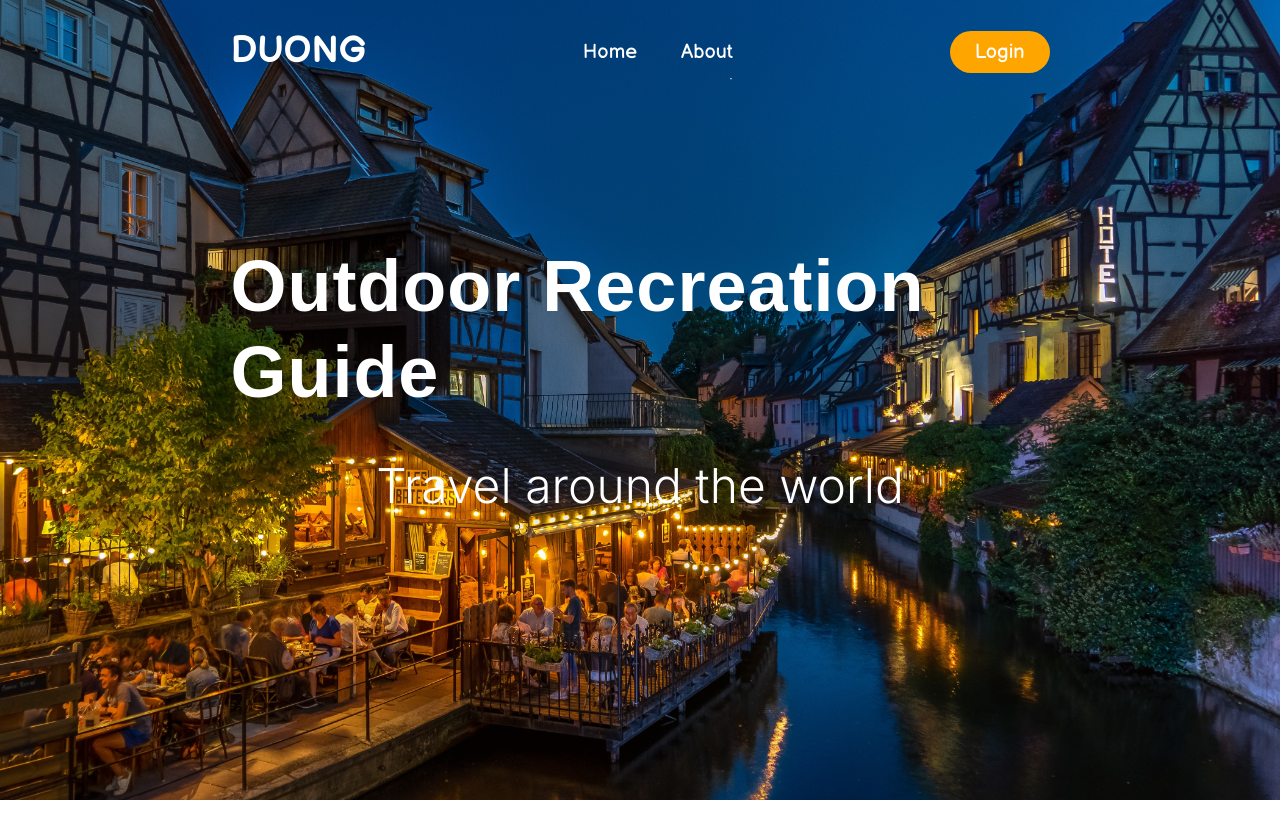
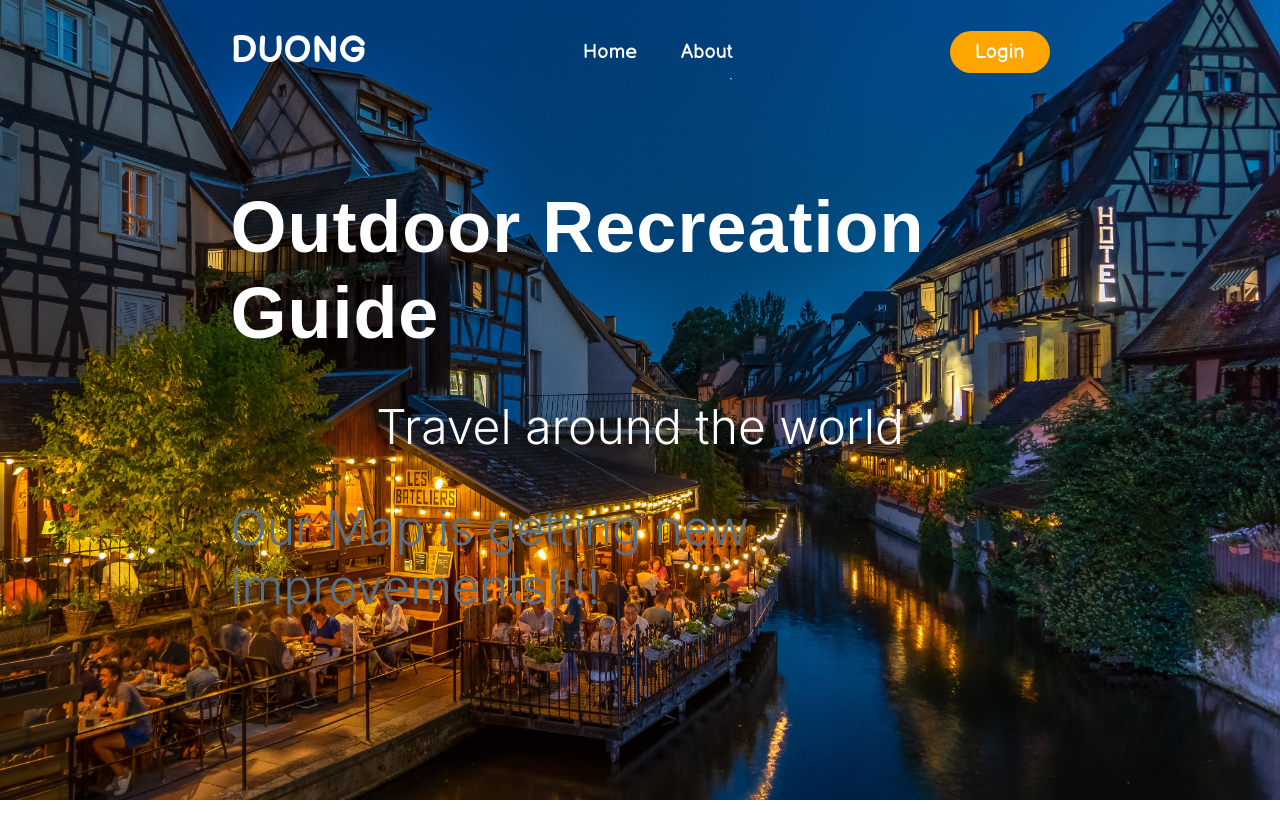
Before and after one commit to banhgiokepcha/flask-betaa-, a Flask app: page / in a window 1280 px wide. Shown: the top 813 px of the page. Run offline with Flask 3, Linux system fonts and the light colour scheme; some libraries are stand-ins or nearby versions; some web fonts are replaced.

Commit message:
test changes

```diff
--- a/webapp/templates/base.html
+++ b/webapp/templates/base.html
@@ -23,6 +23,7 @@
         <div class="home-text">
             <h3> Outdoor Recreation Guide </h3>
             <p>Travel around the world</p>
+            <span>Our Map is getting new improvements!!!!</span>
         </div>
 
     </section>
```
